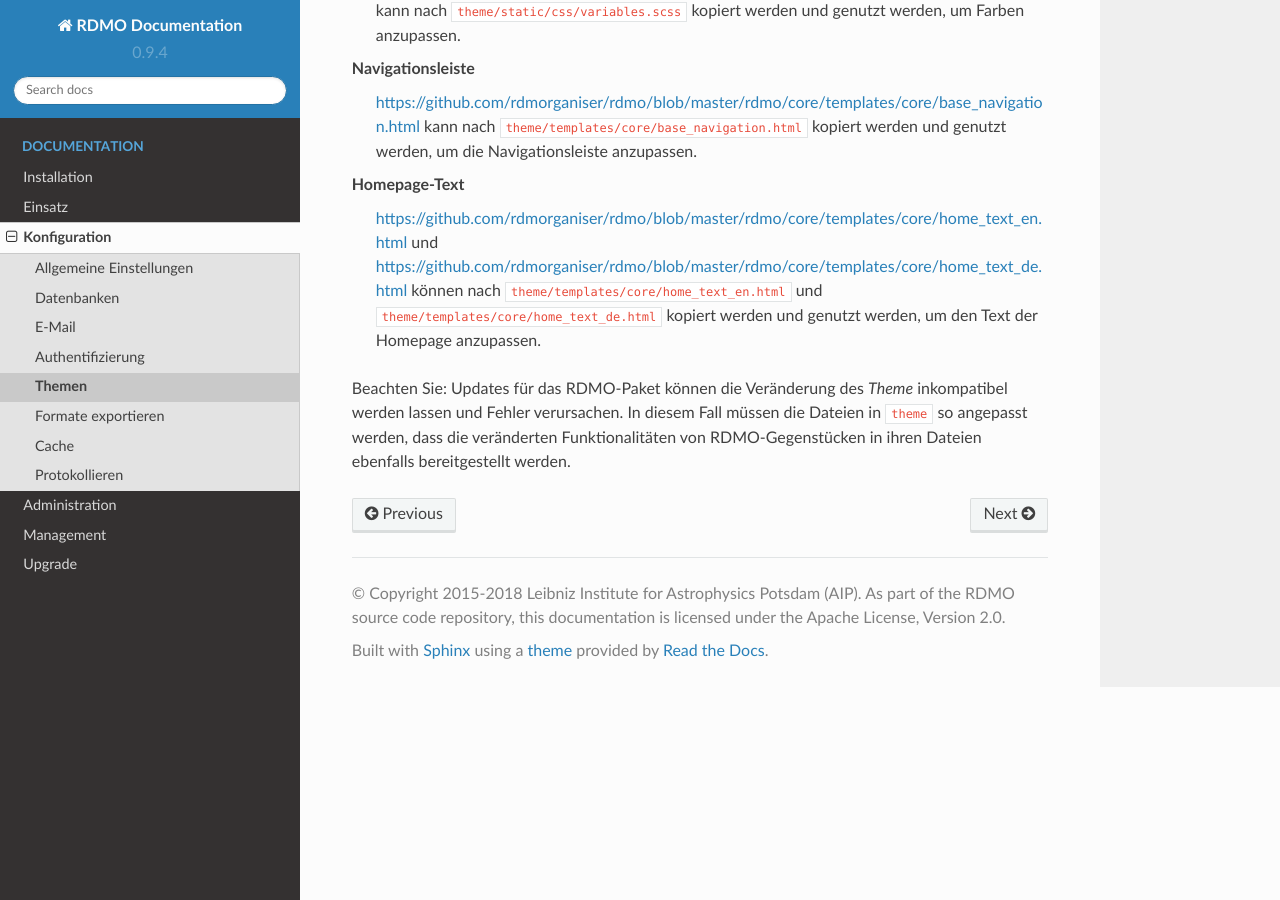
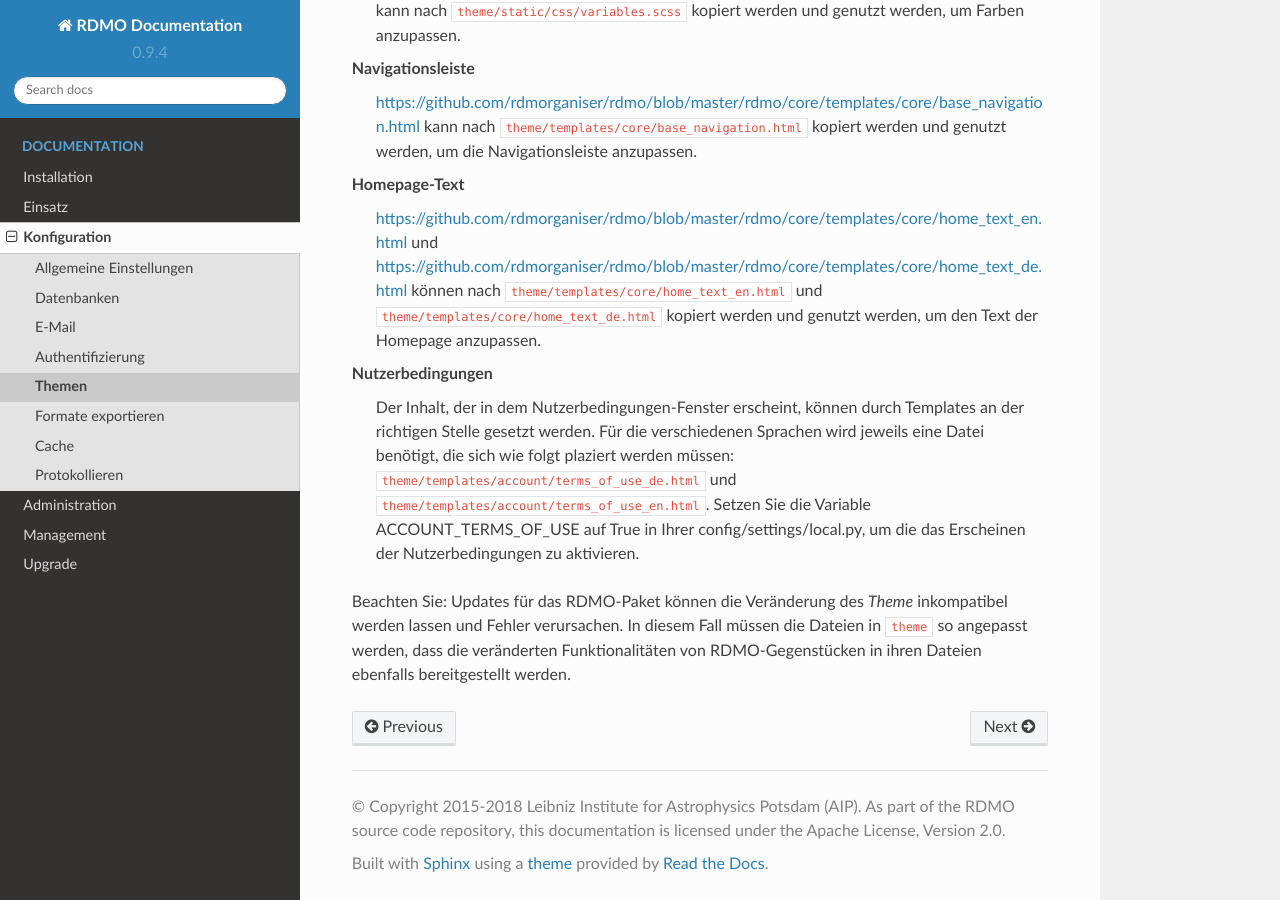
Before and after one commit to rdmorganiser/rdmo-docs-de, a Sphinx documentation site: the page built from docs/configuration/themes.rst, in a window 1280 px wide and 900 px high, scrolled down 860 px. Built offline with Sphinx 7.4.7 and the Read the Docs theme 2.0.0, drawn with Linux system fonts in a browser that asks for light colours.

Commit message:
Added terms of use

```diff
--- a/docs/configuration/themes.rst
+++ b/docs/configuration/themes.rst
@@ -28,4 +28,7 @@
 Homepage-Text
     https://github.com/rdmorganiser/rdmo/blob/master/rdmo/core/templates/core/home_text_en.html und https://github.com/rdmorganiser/rdmo/blob/master/rdmo/core/templates/core/home_text_de.html können nach ``theme/templates/core/home_text_en.html`` und ``theme/templates/core/home_text_de.html`` kopiert werden und genutzt werden, um den Text der Homepage anzupassen.
 
+Nutzerbedingungen
+ Der Inhalt, der in dem Nutzerbedingungen-Fenster erscheint, können durch Templates an der richtigen Stelle gesetzt werden. Für die verschiedenen Sprachen wird jeweils eine Datei benötigt, die sich wie folgt plaziert werden müssen: ``theme/templates/account/terms_of_use_de.html`` und  ``theme/templates/account/terms_of_use_en.html``. Setzen Sie die Variable ACCOUNT_TERMS_OF_USE auf True in Ihrer config/settings/local.py, um die das Erscheinen der Nutzerbedingungen zu aktivieren.
+
 Beachten Sie: Updates für das RDMO-Paket können die Veränderung des `Theme` inkompatibel werden lassen und Fehler verursachen. In diesem Fall müssen die Dateien in ``theme`` so angepasst werden, dass die veränderten Funktionalitäten von RDMO-Gegenstücken in ihren Dateien ebenfalls bereitgestellt werden.
```
